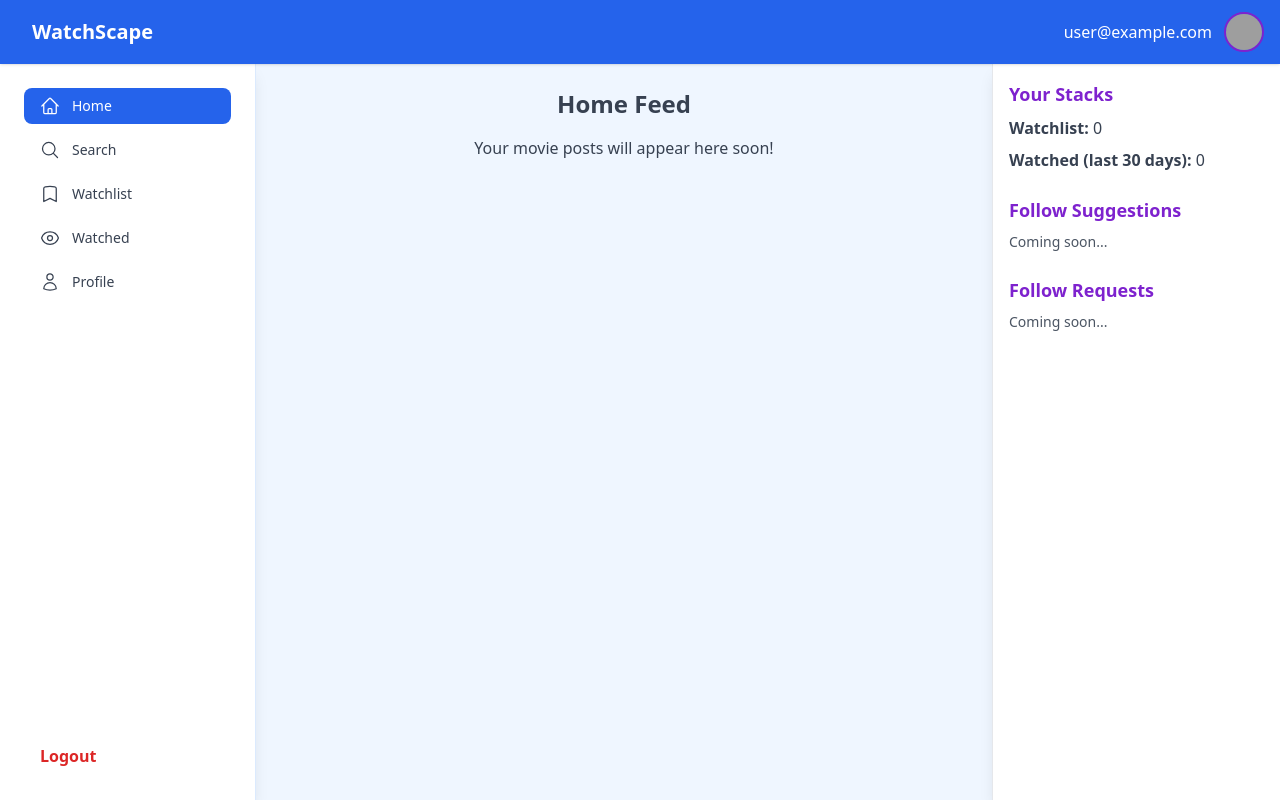
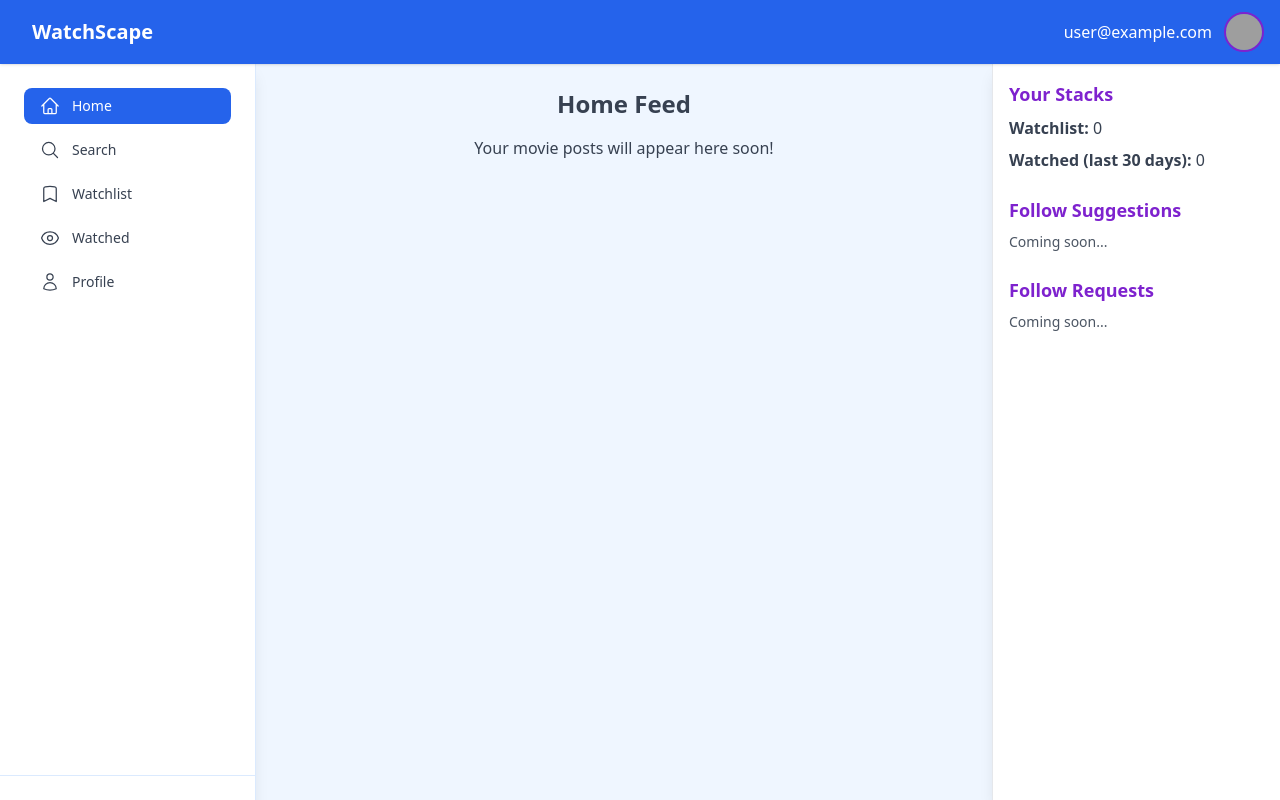
Before and after one commit to pasindunavodya01/watchscape_server, a React (Vite) app in the folder watchscape-client/: page /dashboard in a window 1280 px wide. Built offline with nearby package versions, Linux system fonts and the light colour scheme; no server answers; sample sign-in values are in the browser's storage; grey boxes are pictures that could not be loaded.

Commit message:
logout button

```diff
--- a/watchscape-client/src/components/Sidebar.jsx
+++ b/watchscape-client/src/components/Sidebar.jsx
@@ -25,7 +25,7 @@ export default function Sidebar({
 
   return (
     <aside
-      className={`${className} bg-white shadow-lg border-r border-blue-100 flex flex-col`}
+      className={`${className} bg-white shadow-lg border-r border-blue-100 flex flex-col h-full`}
     >
       {/* Close button for mobile overlay */}
       {overlay && (
@@ -40,7 +40,10 @@ export default function Sidebar({
         </div>
       )}
 
-      <div className="p-6">
+      {/* Scrollable nav + logout section */}
+      <div className="flex flex-col flex-grow overflow-y-auto">
+        {/* Navigation links */}
+        <div className="p-6 flex-1">
           <nav className="flex flex-col space-y-2">
             {menuItems.map(({ name, to, icon: Icon, end }) => (
               <NavLink
@@ -62,7 +65,8 @@ export default function Sidebar({
           </nav>
         </div>
 
-      <div className="mt-auto p-6">
+        {/* Logout button pinned at bottom */}
+        <div className="p-6 border-t border-blue-100">
           <button
             onClick={onLogout}
             className="w-full text-left px-4 py-2 rounded-lg text-red-600 hover:bg-red-50 font-semibold transition-colors duration-200"
@@ -70,6 +74,7 @@ export default function Sidebar({
             Logout
           </button>
         </div>
+      </div>
     </aside>
   );
 }
```
Lines whose indentation alone changed are shown as unchanged.
